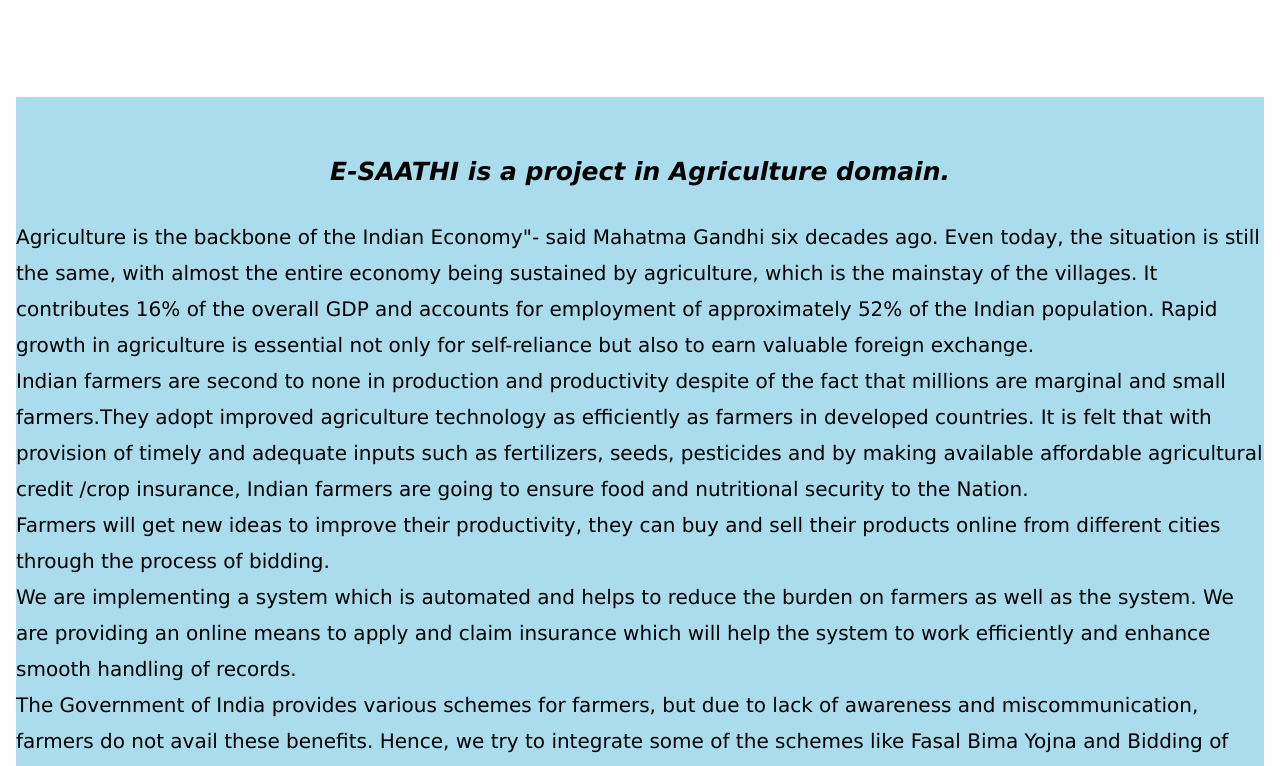
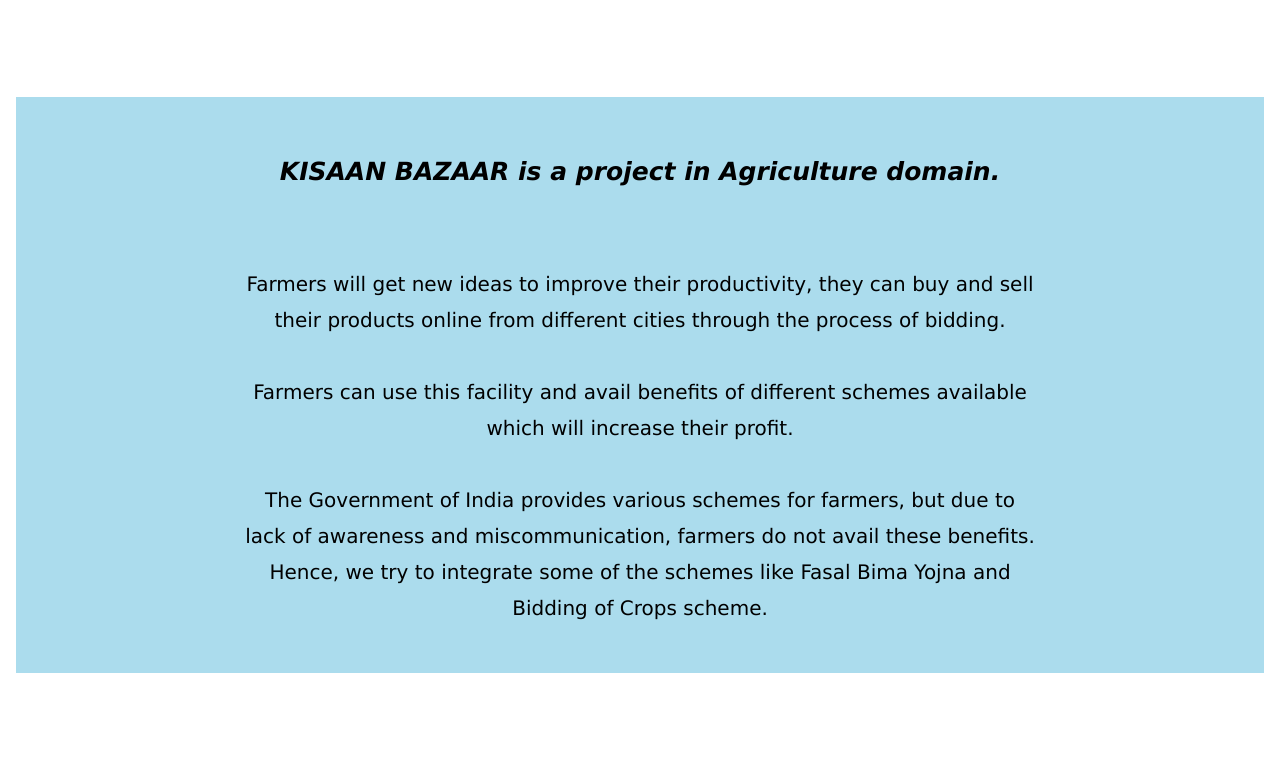
Before and after one commit to ssm-7/ProjectForFarmers, an Angular app: page / in a window 1280 px wide. Shown: the part 883-1649 px from the top of the page. Built offline with nearby package versions, Linux system fonts and the light colour scheme.

Commit message:
Amended About Us

```diff
--- a/src/app/home/home.component.html
+++ b/src/app/home/home.component.html
@@ -10,7 +10,7 @@
       />
 
       <a href="#home" class="w3-bar-item w3-button w3-large w3-hover-opacity"
-        ><b><I>E-SAATHI</I></b></a
+        ><b><I>--name--</I></b></a
       >
 
       <!-- Right-sided navbar links -->
@@ -83,7 +83,7 @@
     </h3>
 
     <div class="w3-row-padding w3-center" style="margin-top: 64px"></div>
-    <div class="w3-right">
+    <div class="w3-center">
       <div class="container-fluid" style="background-color: rgb(171, 220, 237)">
         <div class="container">
           <div class="row">
@@ -92,45 +92,35 @@
               <!-- <img src="assets/mission.jpg" width="350" height="250"> -->
               <br />
               <p
-                style="text-align: center;font-weight: bolder; font-size: 25px; font-style: italic"
-
+                style="font-weight: bolder; font-size: 25px; font-style: italic"
               >
-              E-SAATHI is a project in Agriculture domain.
+                KISAAN BAZAAR is a project in Agriculture domain.
               </p>
-
+              <br />
               <p style="font-size: 20px">
-
-                Agriculture is the backbone of the Indian Economy"- said Mahatma
-                Gandhi six decades ago. Even today, the situation is still the same,
-                with almost the entire economy being sustained by agriculture, which
-                is the mainstay of the villages. It contributes 16% of the overall GDP
-                and accounts for employment of approximately 52% of the Indian population.
-                Rapid growth in agriculture is essential not only for self-reliance but
-                also to earn valuable foreign exchange.
-
+                Farmers will get new ideas to improve their productivity, they
+                can buy and sell
                 <br />
-                Indian farmers are second to none in production and productivity despite of
-                the fact that millions are marginal and small farmers.They adopt improved
-                agriculture technology as efficiently as farmers in developed countries.
-                It is felt that with provision of timely and adequate inputs such as
-                fertilizers, seeds, pesticides and by making available affordable
-                agricultural credit /crop insurance, Indian farmers are going to ensure
-                food and nutritional security to the Nation.
-                <br />
-                Farmers will get new ideas to improve their productivity, they can buy and
-                sell their products online from different cities through the process of bidding.
-                <br />
-                We are implementing a system which is automated and helps to reduce the burden on
-                farmers as well as the system. We are providing an online means to apply and claim
-                insurance which will help the system to work efficiently and enhance smooth handling
-                of records.
-                <br />
-                The Government of India provides various schemes for farmers, but due to lack of awareness
-                and miscommunication, farmers do not avail these benefits. Hence, we try to integrate some
-                of the schemes like Fasal Bima Yojna and Bidding of Crops scheme.
+                their products online from different cities through the process
+                of bidding.
                 <br />
                 <br />
-
+                Farmers can use this facility and avail benefits of different
+                schemes available
+                <br />
+                which will increase their profit.
+                <br />
+                <br />
+                The Government of India provides various schemes for farmers,
+                but due to
+                <br />
+                lack of awareness and miscommunication, farmers do not avail
+                these benefits.
+                <br />
+                Hence, we try to integrate some of the schemes like Fasal Bima
+                Yojna and
+                <br />
+                Bidding of Crops scheme.
               </p>
               <br />
             </div>
```
